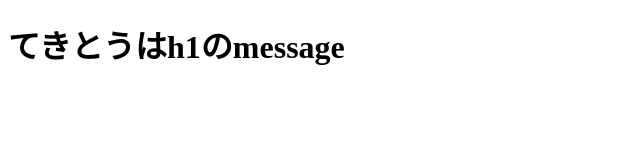
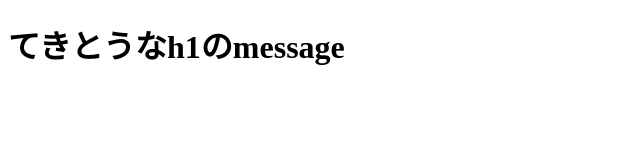
Before and after one commit to SYSKEN-weblecture/dvorak, a plain HTML site: page index.html in a window 1280 px wide. Shown: the full height of the page, 0-640 px from the left. Drawn offline with Linux system fonts and the light colour scheme.

Commit message:
:bug: fix typo

```diff
--- a/index.html
+++ b/index.html
@@ -7,7 +7,7 @@
   </head>
 
   <body>
-    <h1>てきとうはh1のmessage</h1>
+    <h1>てきとうなh1のmessage</h1>
   </body>
 
 </html>
```
